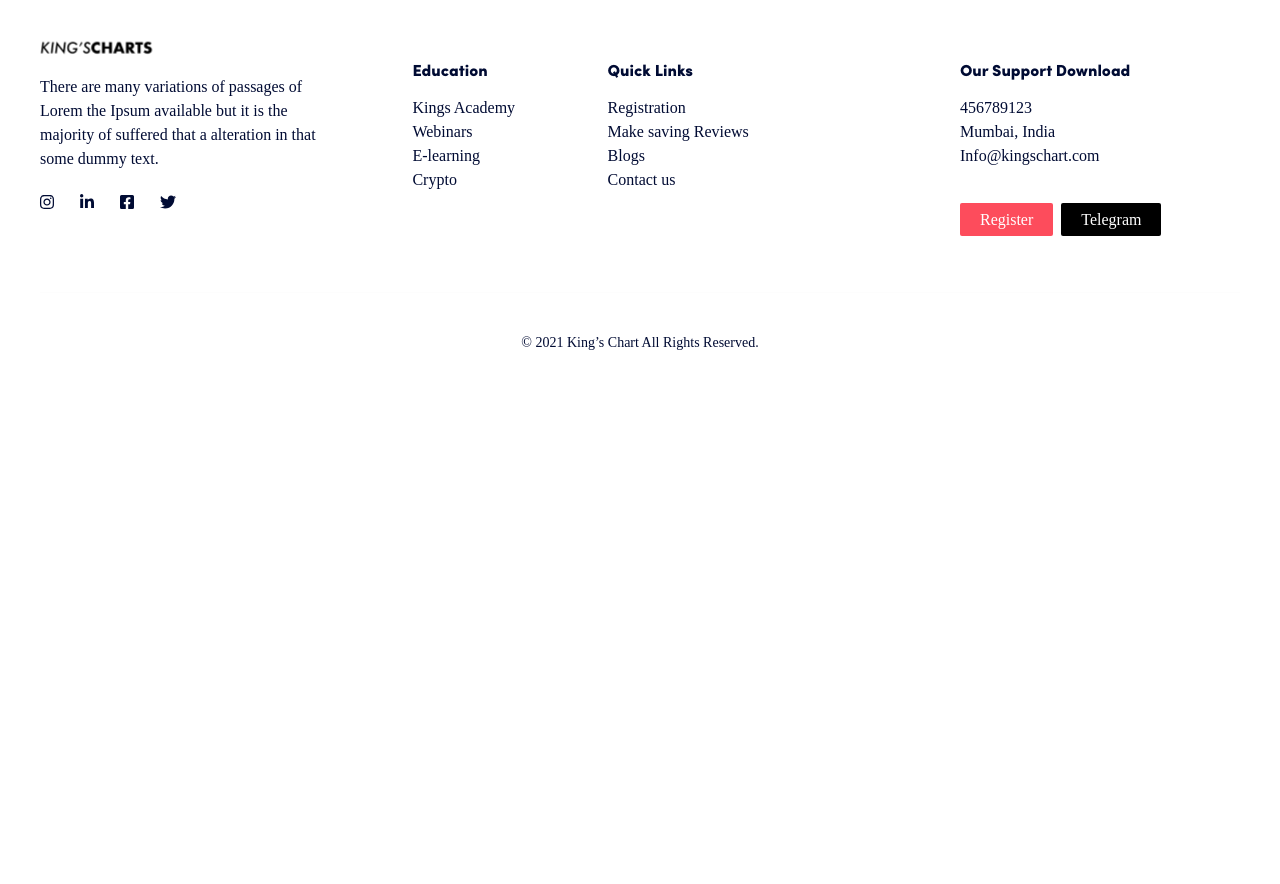
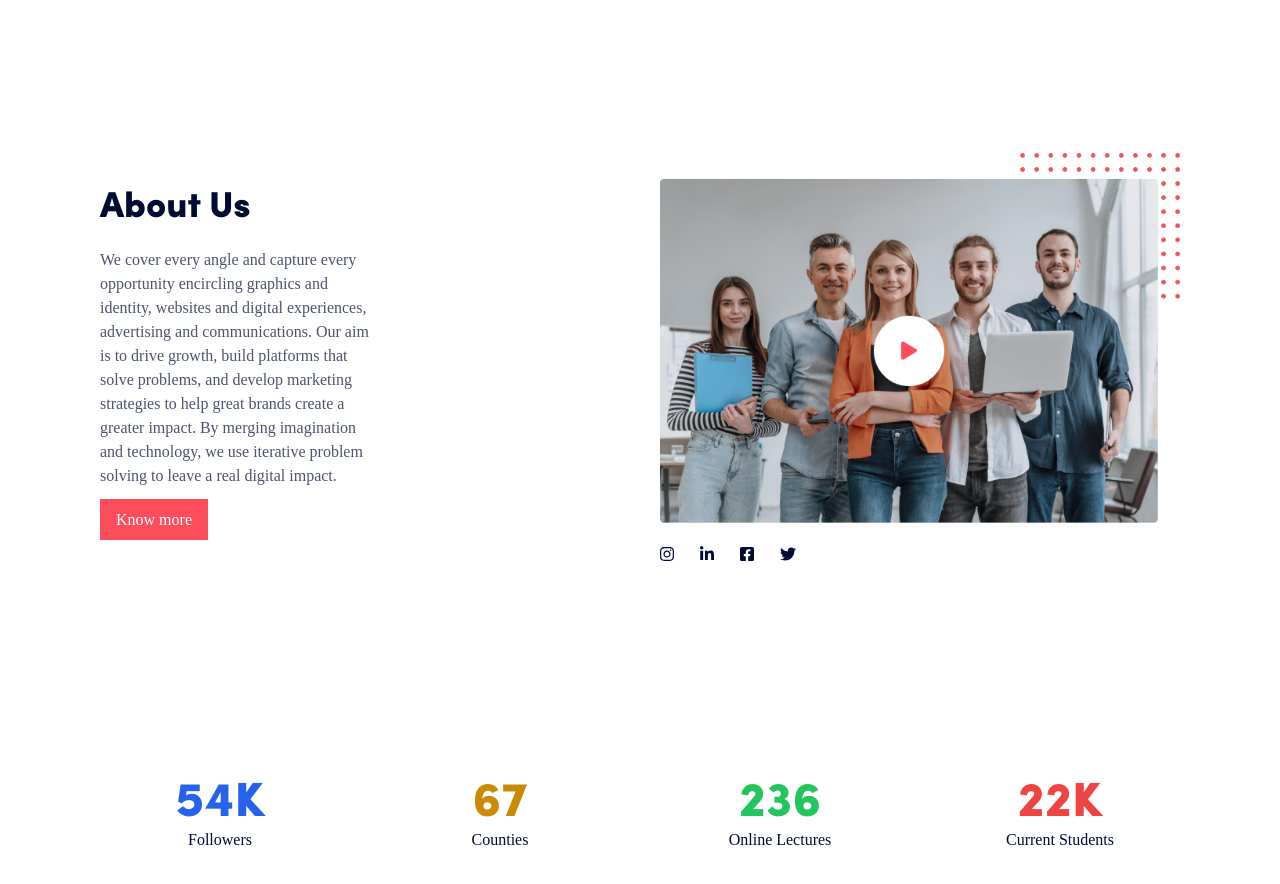
Before and after one commit to HaraDev001/kingschart, a Next.js app: page / in a window 1280 px wide. Shown: the part 1880-2764 px from the top of the page. Before the commit the page ends 2273 px from the top, so only its background shows below. Built offline with nearby package versions, Linux system fonts and the light colour scheme; a web font is replaced by a local one.

Commit message:
Added About us & info

```diff
--- a/components/Footer.js
+++ b/components/Footer.js
@@ -22,24 +22,32 @@ const Footer = () => (
         <ul className="mt-5">
           <li className="w-4 mr-3 inline-block">
             <Link href="/">
+              <a className="hover:text-[#FD4C5C]">
                 <FontAwesomeIcon icon={faInstagram} />
+              </a>
             </Link>
           </li>
           <li className="w-4 mx-3 inline-block">
             <Link href="/">
+              <a className="hover:text-[#FD4C5C]">
                 <FontAwesomeIcon icon={faLinkedinIn} />
+              </a>
             </Link>
           </li>
 
           <li className="w-4 mx-3 inline-block">
             <Link href="/">
+              <a className="hover:text-[#FD4C5C]">
                 <FontAwesomeIcon icon={faFacebookSquare} />
+              </a>
             </Link>
           </li>
 
           <li className="w-4 ml-3 inline-block">
             <Link href="/">
+              <a className="hover:text-[#FD4C5C]">
                 <FontAwesomeIcon icon={faTwitter} />
+              </a>
             </Link>
           </li>
         </ul>
--- a/pages/_app.js
+++ b/pages/_app.js
@@ -1,7 +1,15 @@
-import '../styles/globals.css'
+import Head from "next/head";
+import "../styles/globals.css";
 
 function MyApp({ Component, pageProps }) {
-  return <Component {...pageProps} />
+  return (
+    <>
+      <Head>
+        <meta name="viewport" content="viewport-fit=cover" />
+      </Head>
+      <Component {...pageProps} />{" "}
+    </>
+  );
 }
 
-export default MyApp
+export default MyApp;
--- a/pages/_document.js
+++ b/pages/_document.js
@@ -9,12 +9,7 @@ class MyDocument extends Document {
   render() {
     return (
       <Html>
-        <Head>
-          <meta
-            name="viewport"
-            content="width=device-width, initial-scale=1.0"
-          />
-        </Head>
+        <Head />
         <body>
           <Main />
           <NextScript />
--- a/pages/index.js
+++ b/pages/index.js
@@ -2,6 +2,14 @@ import Head from "next/head";
 import Footer from "../components/Footer";
 import Header from "../components/Header";
 import Link from "next/link";
+
+import { FontAwesomeIcon } from "@fortawesome/react-fontawesome";
+import {
+  faFacebookSquare,
+  faInstagram,
+  faLinkedinIn,
+  faTwitter,
+} from "@fortawesome/free-brands-svg-icons";
 
 import { useState } from "react";
 
@@ -50,7 +58,7 @@ export default function Home() {
         <Header />
         <div className="flex min-h-screen items-center w-full flex-col lg:flex-row mt-36 lg:mt-auto">
           <div className="lg:pl-20 lg:w-1/3">
-            <div className="mx-10">
+            <div>
               <h1 className="text-4xl lg:text-6xl text-[#000B33] font-black whitespace-normal lg:mt-auto">
                 I will teach you trade in 60 minutes
               </h1>
@@ -65,7 +73,7 @@ export default function Home() {
                   placeholder="Enter your email address"
                 />
                 <input
-                  className="bg-[#FD4C5C] text-white px-3 py-2 rounded-lg text-sm"
+                  className="bg-[#FD4C5C] text-white px-3 py-2 rounded-lg text-sm hover:bg-black"
                   type="submit"
                   value="I'm Ready to Learn"
                 />
@@ -74,7 +82,9 @@ export default function Home() {
           </div>
 
           <div className="flex-1 flex justify-end lg:py-10">
-            <img className="max-w-full h-auto" src="/hero-image.png" />
+            <div>
+              <img className="" src="/hero-image.png" />
+            </div>
           </div>
         </div>
         <div className="bg-[#00bb9910] absolute top-0 left-0 h-full w-full -z-10"></div>
@@ -104,7 +114,7 @@ export default function Home() {
           <h2 className="text-2xl font-black">
             Why learn to trade with King’sChart?
           </h2>
-          <p>
+          <p className="opacity-70">
             We are experienced in determining the personality of your brand and
             delivering a coher. We are experienced in determining the
             personality of your brand and delivering a coher
@@ -112,11 +122,93 @@ export default function Home() {
 
           <div className="mt-10 ">
             <Link href="">
-              <a className="px-6 py-4 bg-[#FD4C5C] text-white rounded-lg">
+              <a className="px-6 py-4 bg-[#FD4C5C] text-white rounded-lg hover:bg-black">
                 Get Started
               </a>
             </Link>
           </div>
+        </div>
+      </div>
+
+      {/* About */}
+      <div className="h-screen flex items-center lg:justify-between lg:px-20 flex-col lg:flex-row">
+        <div className="lg:w-1/3 p-5 lg:py-10 lg:pr-20">
+          <h2 className="text-4xl font-bold">About Us</h2>
+          <p className="mt-5 opacity-70">
+            We cover every angle and capture every opportunity encircling
+            graphics and identity, websites and digital experiences, advertising
+            and communications. Our aim is to drive growth, build platforms that
+            solve problems, and develop marketing strategies to help great
+            brands create a greater impact. By merging imagination and
+            technology, we use iterative problem solving to leave a real digital
+            impact.
+          </p>
+
+          <div className="mt-5">
+            <Link href="/">
+              <a className="bg-[#FD4C5C] px-4 py-3 text-white">Know more</a>
+            </Link>
+          </div>
+        </div>
+
+        <div className="lg:w-1/2 p-5">
+          <div>
+            <img className="cursor-pointer" src="/aboutus-image.png" alt="" />
+            <ul className="mt-5">
+              <li className="w-4 mr-3 inline-block">
+                <Link href="/">
+                  <a className="hover:text-[#FD4C5C]">
+                    <FontAwesomeIcon icon={faInstagram} />
+                  </a>
+                </Link>
+              </li>
+              <li className="w-4 mx-3 inline-block">
+                <Link href="/">
+                  <a className="hover:text-[#FD4C5C]">
+                    <FontAwesomeIcon icon={faLinkedinIn} />
+                  </a>
+                </Link>
+              </li>
+
+              <li className="w-4 mx-3 inline-block">
+                <Link href="/">
+                  <a className="hover:text-[#FD4C5C]">
+                    <FontAwesomeIcon icon={faFacebookSquare} />
+                  </a>
+                </Link>
+              </li>
+
+              <li className="w-4 ml-3 inline-block">
+                <Link href="/">
+                  <a className="hover:text-[#FD4C5C]">
+                    <FontAwesomeIcon icon={faTwitter} />
+                  </a>
+                </Link>
+              </li>
+            </ul>
+          </div>
+        </div>
+      </div>
+
+      <div className="flex items-center px-5 lg:px-20 flex-wrap">
+        <div className="text-center w-1/2 lg:w-1/4 p-5 flex-1 ">
+          <h3 className="text-5xl font-bold text-blue-600">54K</h3>
+          <p>Followers</p>
+        </div>
+
+        <div className="text-center w-1/2 lg:w-1/4 p-5">
+          <h3 className="text-5xl font-bold text-yellow-600">67</h3>
+          <p>Counties</p>
+        </div>
+
+        <div className="text-center w-1/2 lg:w-1/4 p-5">
+          <h3 className="text-5xl font-bold text-green-500">236</h3>
+          <p>Online Lectures</p>
+        </div>
+
+        <div className="text-center w-1/2 lg:w-1/4 p-5">
+          <h3 className="text-5xl font-bold text-red-500">22K</h3>
+          <p>Current Students</p>
         </div>
       </div>
 
--- a/styles/globals.css
+++ b/styles/globals.css
@@ -18,7 +18,8 @@
 html,
 body {
    width: 100%;
-   margin: 0 auto;
+   margin: 0;
+   overflow-x: hidden;
 }
 
 
```
Also changed, not shown: components/Header.js (+0 -7 lines), public/aboutus-image.png (added). Lines whose indentation alone changed are shown as unchanged.
